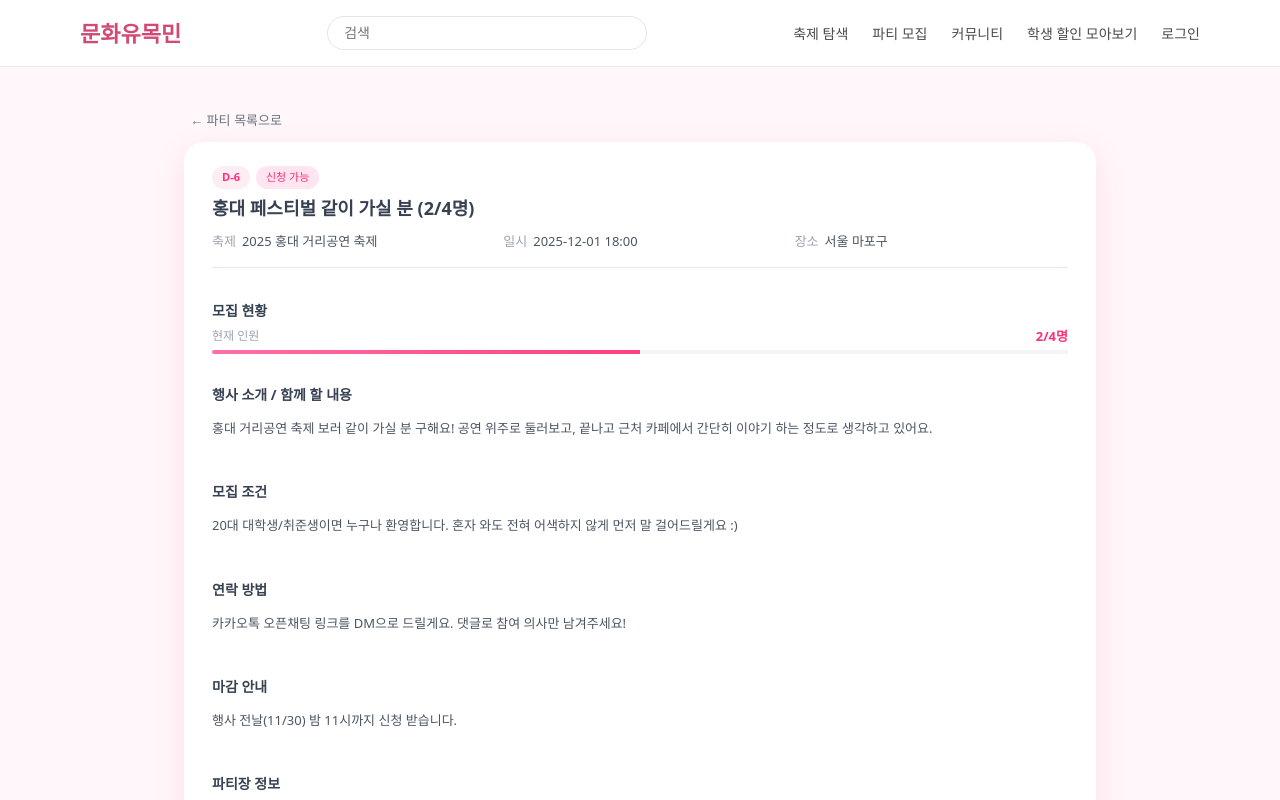
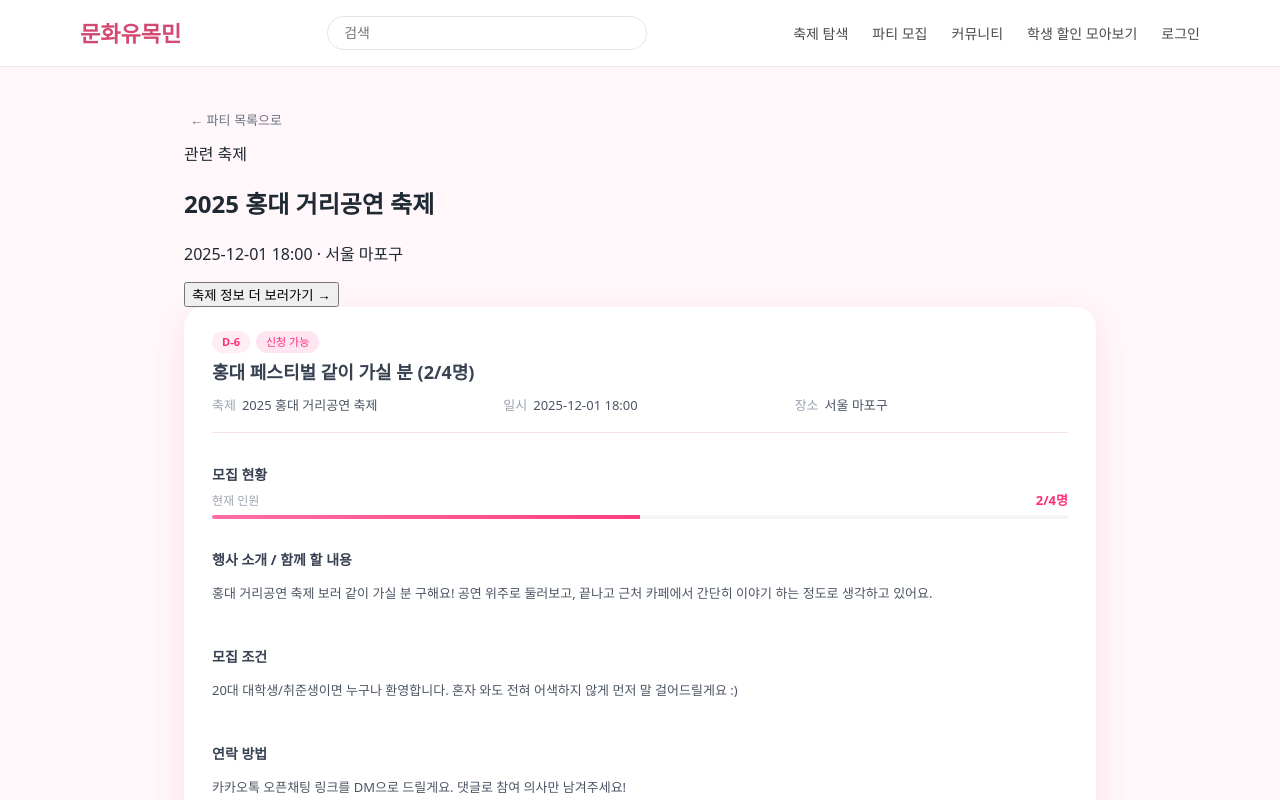
Before and after one commit to Hanshin-OSS-Hub/capstone25-culture-wanderers, a React (Vite) app: page /party/1 in a window 1280 px wide. Shown: the top 800 px of the page. Built offline with nearby package versions, Linux system fonts and the light colour scheme.

Commit message:
Enhance PartyDetail with festival summary and layout
Updated the PartyDetail component to include a festival summary card and improved the layout of the party details.

```diff
--- a/src/pages/PartyDetail.jsx
+++ b/src/pages/PartyDetail.jsx
@@ -18,7 +18,8 @@
     hostLevel: "Lv.12",
     detail:
       "홍대 거리공연 축제 보러 같이 가실 분 구해요! 공연 위주로 둘러보고, 끝나고 근처 카페에서 간단히 이야기 하는 정도로 생각하고 있어요.",
-    condition: "20대 대학생/취준생이면 누구나 환영합니다. 혼자 와도 전혀 어색하지 않게 먼저 말 걸어드릴게요 :)",
+    condition:
+      "20대 대학생/취준생이면 누구나 환영합니다. 혼자 와도 전혀 어색하지 않게 먼저 말 걸어드릴게요 :)",
     contact:
       "카카오톡 오픈채팅 링크를 DM으로 드릴게요. 댓글로 참여 의사만 남겨주세요!",
     deadline: "행사 전날(11/30) 밤 11시까지 신청 받습니다.",
@@ -37,7 +38,8 @@
     hostLevel: "Lv.8",
     detail:
       "해운대 쪽에서 다 같이 모여서 자리 잡고 불꽃축제 관람하려고 합니다. 간단한 간식은 제가 조금 챙겨갈게요!",
-    condition: "부산/경남 거주자면 좋고, 처음 보는 사람과도 대화 나누는 거 부담 없는 분이면 좋겠습니다.",
+    condition:
+      "부산/경남 거주자면 좋고, 처음 보는 사람과도 대화 나누는 거 부담 없는 분이면 좋겠습니다.",
     contact: "카톡 아이디는 댓글 남겨주시면 1:1로 드릴게요.",
     deadline: "인원 마감 시 조기 마감될 수 있어요.",
   },
@@ -52,10 +54,29 @@
 
   return (
     <div className="party-detail-page">
+      {/* 상단 뒤로가기 */}
       <button className="party-back-btn" onClick={() => navigate(-1)}>
         ← 파티 목록으로
       </button>
 
+      {/* 🔹 관련 축제 요약 카드 */}
+      <section className="party-festival-section">
+        <div className="party-festival-card">
+          <div className="party-festival-tag">관련 축제</div>
+          <h2 className="party-festival-title">{party.festival}</h2>
+          <p className="party-festival-meta">
+            {party.date} · {party.location}
+          </p>
+          <button
+            className="party-festival-link-btn"
+            onClick={() => navigate("/search")}
+          >
+            축제 정보 더 보러가기 →
+          </button>
+        </div>
+      </section>
+
+      {/* 🔹 파티 모집 상세 카드 */}
       <div className="party-detail-card">
         {/* 상단 배지/제목 영역 */}
         <div className="party-detail-header">
@@ -81,7 +102,7 @@
           </div>
         </div>
 
-        {/* 오른쪽 모달 느낌 영역 */}
+        {/* 본문 영역 */}
         <div className="party-detail-body">
           <section className="party-detail-section">
             <h2>모집 현황</h2>
```
